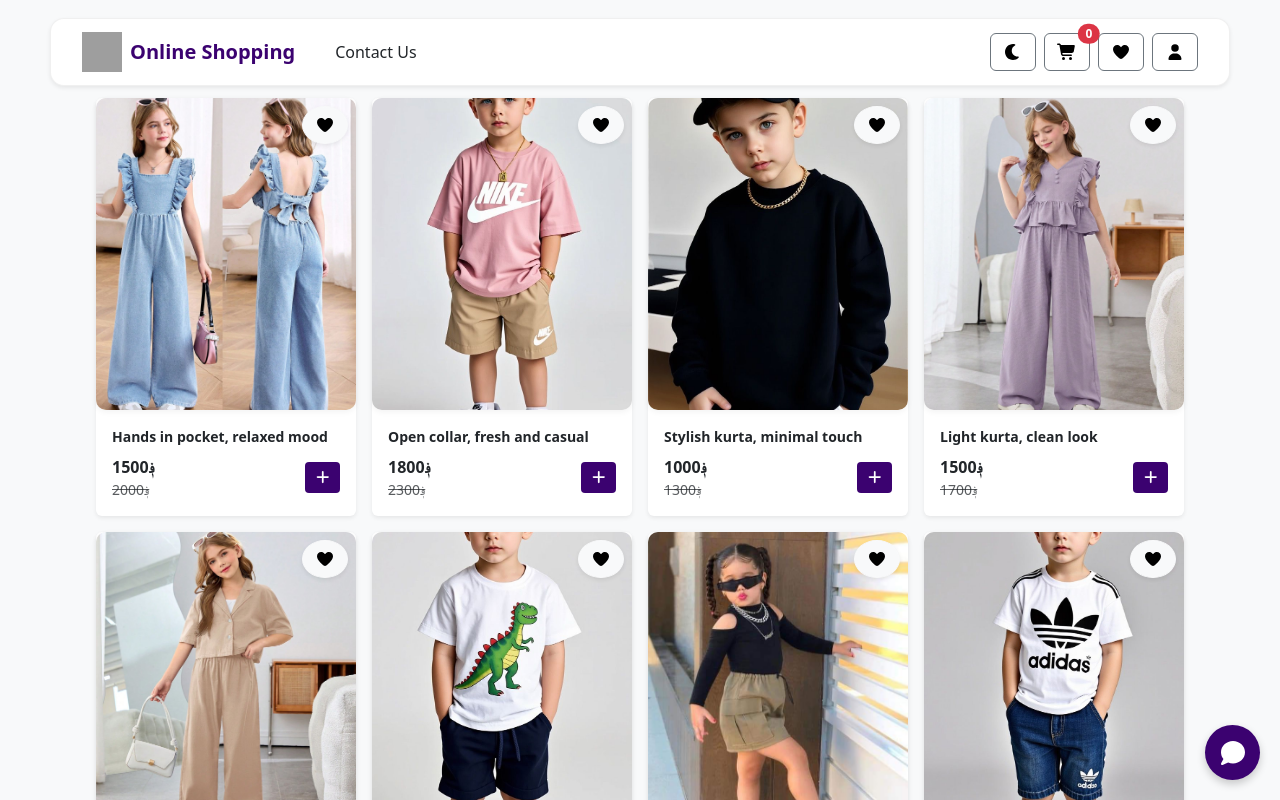
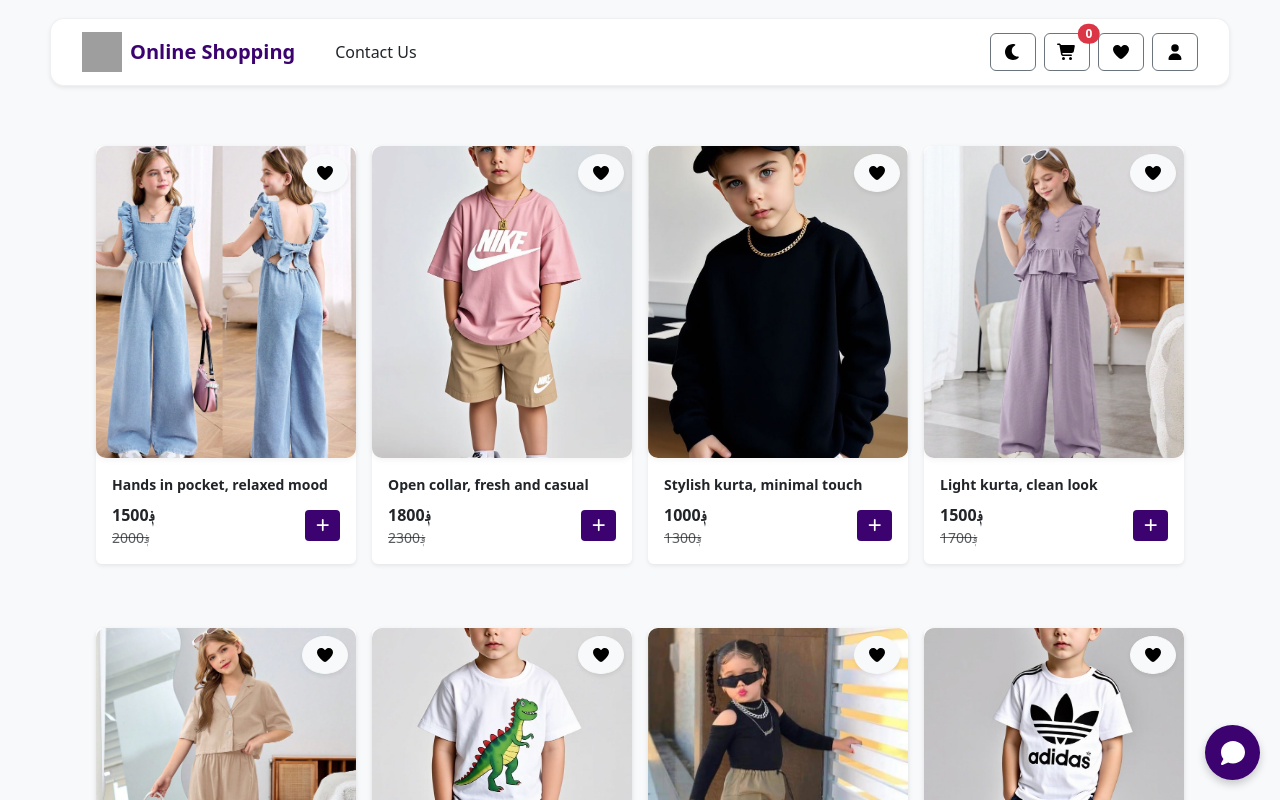
Before and after one commit to rabianezami/E-commarce-website, a React (Vite) app: page /products/kids in a window 1280 px wide. Shown: the top 800 px of the page. Built offline with nearby package versions, Linux system fonts and the light colour scheme; grey boxes are pictures that could not be loaded.

Commit message:
ubdate productCard.jsx

```diff
--- a/src/components/ProductCard.jsx
+++ b/src/components/ProductCard.jsx
@@ -2,6 +2,7 @@ import React, { useContext } from "react";
 import { FontAwesomeIcon } from "@fortawesome/react-fontawesome";
 import { faHeart, faPlus, faMinus } from "@fortawesome/free-solid-svg-icons";
 import { CartContext } from "../context/CartContext";
+import { Link } from "react-router-dom";
 
 export function ProductCard({ p, layout = "grid" }) {
   const { cart, setCart, favorites, toggleFavorite } = useContext(CartContext);
@@ -19,15 +20,22 @@ export function ProductCard({ p, layout = "grid" }) {
   };
 
   return (
-    <div className={layout === "scroll" ? "col-card scroll-card col-12 col-md-6 col-lg-4" : "col-card col-12 col-md-6 col-lg-4"}>
+    <div className={layout === "scroll" ? "col-card scroll-card col-12 col-md-6 col-lg-4" : "col-card col-12 col-md-6 col-lg-4 mt-5"}>
+      {/* لینک صفحه جزئیات */}
+      <Link to={`/product/${p.id}`} className="text-decoration-none text-dark">
         <div className="card h-100 shadow-sm border-0">
           <div className="position-relative img-wrapper">
             <img src={p.image} className="card-img-top rounded-3 product-img" alt={p.title} />
-          <button className="btn btn-light rounded-circle shadow-sm position-absolute top-0 end-0 m-2 fav-btn"
-                  onClick={() => toggleFavorite(p)}>
+
+            {/* دکمه Favorite */}
+            <button
+              className="btn btn-light rounded-circle shadow-sm position-absolute top-0 end-0 m-2 fav-btn"
+              onClick={(e) => { e.preventDefault(); toggleFavorite(p); }} // جلوگیری از navigate روی کلیک دکمه قلب
+            >
               <FontAwesomeIcon icon={faHeart} color={isFav ? "red" : "black"} />
             </button>
           </div>
+
           <div className="card-body d-flex flex-column">
             <p className="small fw-bold mb-2 text-truncate" title={p.title}>{p.title}</p>
             <div className="mt-auto d-flex justify-content-between align-items-center">
@@ -38,16 +46,16 @@ export function ProductCard({ p, layout = "grid" }) {
               <div className="controls-wrapper">
                 {qty > 0 ? (
                   <div className="quantity-box">
-                  <button className="btn btn-sm btn-card-fill btn-minus" onClick={() => changeQty(-1)}>
+                    <button className="btn btn-sm btn-card-fill btn-minus" onClick={(e) => { e.preventDefault(); changeQty(-1); }}>
                       <FontAwesomeIcon icon={faMinus} />
                     </button>
                     <span className="mx-2 small fw-bold text-white">{qty}</span>
-                  <button className="btn btn-sm btn-card-fill btn-plus" onClick={() => changeQty(1)}>
+                    <button className="btn btn-sm btn-card-fill btn-plus" onClick={(e) => { e.preventDefault(); changeQty(1); }}>
                       <FontAwesomeIcon icon={faPlus} />
                     </button>
                   </div>
                 ) : (
-                <button className="btn btn-sm btn-card-fill btn-plus" onClick={() => changeQty(1)}>
+                  <button className="btn btn-sm btn-card-fill btn-plus" onClick={(e) => { e.preventDefault(); changeQty(1); }}>
                     <FontAwesomeIcon icon={faPlus} />
                   </button>
                 )}
@@ -55,6 +63,7 @@ export function ProductCard({ p, layout = "grid" }) {
             </div>
           </div>
         </div>
+      </Link>
     </div>
   );
 }
```
Lines whose indentation alone changed are shown as unchanged.
